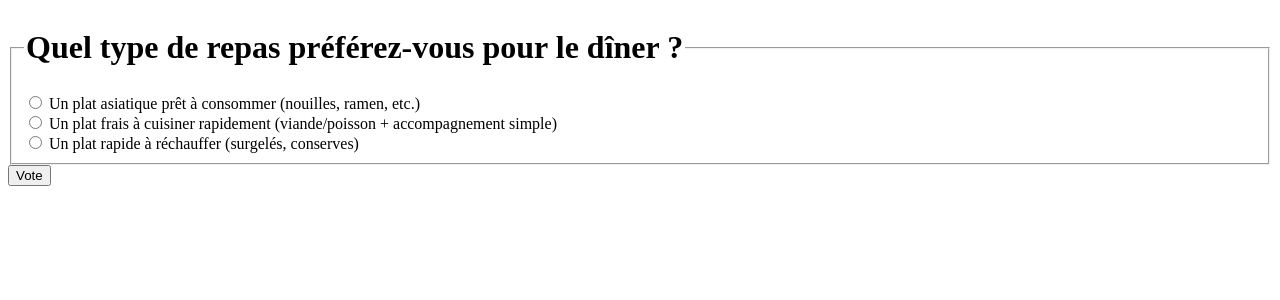
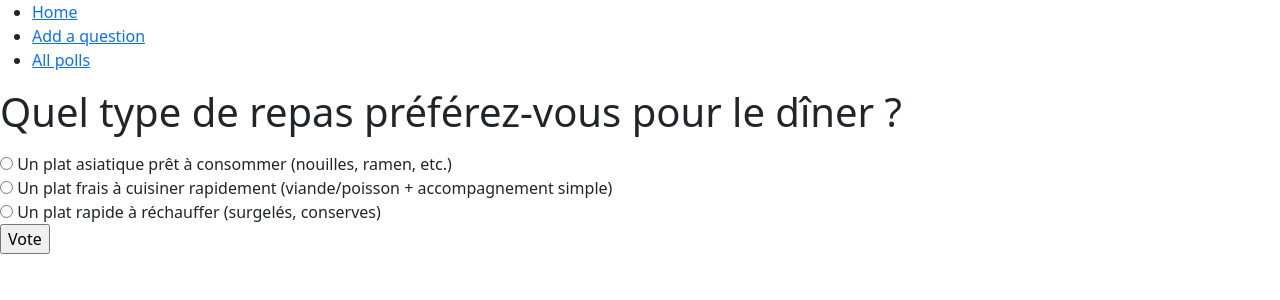
Before and after one commit to matthieu-27/djangotutorial, a Django app: page /polls/1/ in a window 1280 px wide. Shown: the top 300 px of the page. Run offline with Django 5.2, Linux system fonts and the light colour scheme; data comes from the database, SQL or seed files in the repository.

Commit message:
feat: add base template and updated html

```diff
--- a/polls/templates/polls/add.html
+++ b/polls/templates/polls/add.html
@@ -1,3 +1,8 @@
+{% extends "polls/base.html" %}
+
+{% block title %}Add a question{% endblock %}
+
+{% block content %}
 <h1>Add a question</h1>
 
 <form action="{% url 'polls:add' %}" method="post">
@@ -7,3 +12,4 @@
     </table>
     <input type="submit" />
 </form>
+{% endblock %}
--- a/polls/templates/polls/all.html
+++ b/polls/templates/polls/all.html
@@ -1,3 +1,8 @@
+{% extends "polls/base.html" %}
+
+{% block title %}All my Popolls{% endblock %}
+
+{% block content %}
 {% if question_list %}
 <ul>
   {% for question in question_list %}
@@ -13,3 +18,4 @@
 {% else %}
 <p>No polls are available.</p>
 {% endif %}
+{% endblock %}
--- a/polls/templates/polls/base.html
+++ b/polls/templates/polls/base.html
@@ -0,0 +1,29 @@
+<!DOCTYPE html>
+<html lang="en">
+<head>
+    <meta charset="UTF-8">
+    <meta name="viewport" content="width=device-width, initial-scale=1.0">
+    <title>{% block title %}Welcome to My Popolls{% endblock %}</title>
+    <link href="https://cdn.jsdelivr.net/npm/bootstrap@5.3.8/dist/css/bootstrap.min.css" rel="stylesheet" integrity="sha384-sRIl4kxILFvY47J16cr9ZwB07vP4J8+LH7qKQnuqkuIAvNWLzeN8tE5YBujZqJLB" crossorigin="anonymous">
+    <script src="https://cdn.jsdelivr.net/npm/bootstrap@5.3.8/dist/js/bootstrap.bundle.min.js" integrity="sha384-FKyoEForCGlyvwx9Hj09JcYn3nv7wiPVlz7YYwJrWVcXK/BmnVDxM+D2scQbITxI" crossorigin="anonymous"></script>
+</head>
+<body>
+    <div id="sidebar">
+        <ul>
+            <li>
+                <a href="{% url 'polls:index' %}">Home</a>
+            </li>
+            <li>
+                <a href="{% url 'polls:add' %}">Add a question</a>
+            </li>
+            <li>
+                <a href="{% url 'polls:all' %}">All polls</a>
+            </li>
+        </ul>
+    </div>
+    <div id="content">
+        {% block content %}
+        {% endblock %}
+    </div>
+</body>
+</html>
--- a/polls/templates/polls/detail.html
+++ b/polls/templates/polls/detail.html
@@ -1,3 +1,8 @@
+{% extends "polls/base.html" %}
+
+{% block title %}Vote for my Popolls{% endblock %}
+
+{% block content %}
 <form action="{% url 'polls:vote' question.id %}" method="post">
   {% csrf_token %}
   <fieldset>
@@ -17,3 +22,4 @@
   </fieldset>
   <input type="submit" value="Vote" />
 </form>
+{% endblock %}
--- a/polls/templates/polls/frequency.html
+++ b/polls/templates/polls/frequency.html
@@ -1,3 +1,8 @@
+{% extends "polls/base.html" %}
+
+{% block title %}My Popolls results{% endblock %}
+
+{% block content %}
 {% if question %}
 <h1>{{ question.question_text }}</h1>
 <table>
@@ -20,3 +25,4 @@
 {% else %}
 <p>No question are available.</p>
 {% endif %}
+{% endblock %}
--- a/polls/templates/polls/results.html
+++ b/polls/templates/polls/results.html
@@ -1,3 +1,8 @@
+{% extends "polls/base.html" %}
+
+{% block title %}My Popolls results{% endblock %}
+
+{% block content %}
 <h1>{{ question.question_text }}</h1>
 
 <ul>
@@ -10,3 +15,4 @@
 </ul>
 
 <a href="{% url 'polls:detail' question.id %}">Vote again?</a>
+{% endblock %}
--- a/polls/templates/polls/statistics.html
+++ b/polls/templates/polls/statistics.html
@@ -1,3 +1,8 @@
+{% extends "polls/base.html" %}
+
+{% block title %}My Popolls statistics{% endblock %}
+
+{% block content %}
 {% if question %}
 <h1>Statistics page</h1>
 <h2>Total number of polls: {{ total_questions }}</h2>
@@ -11,3 +16,4 @@
 {% else %}
 <p>No stats are available.</p>
 {% endif %}
+{% endblock %}
```
Also changed, not shown: polls/templates/polls/index.html (+5 -4 lines), polls/templates/polls/vote.html (deleted).
